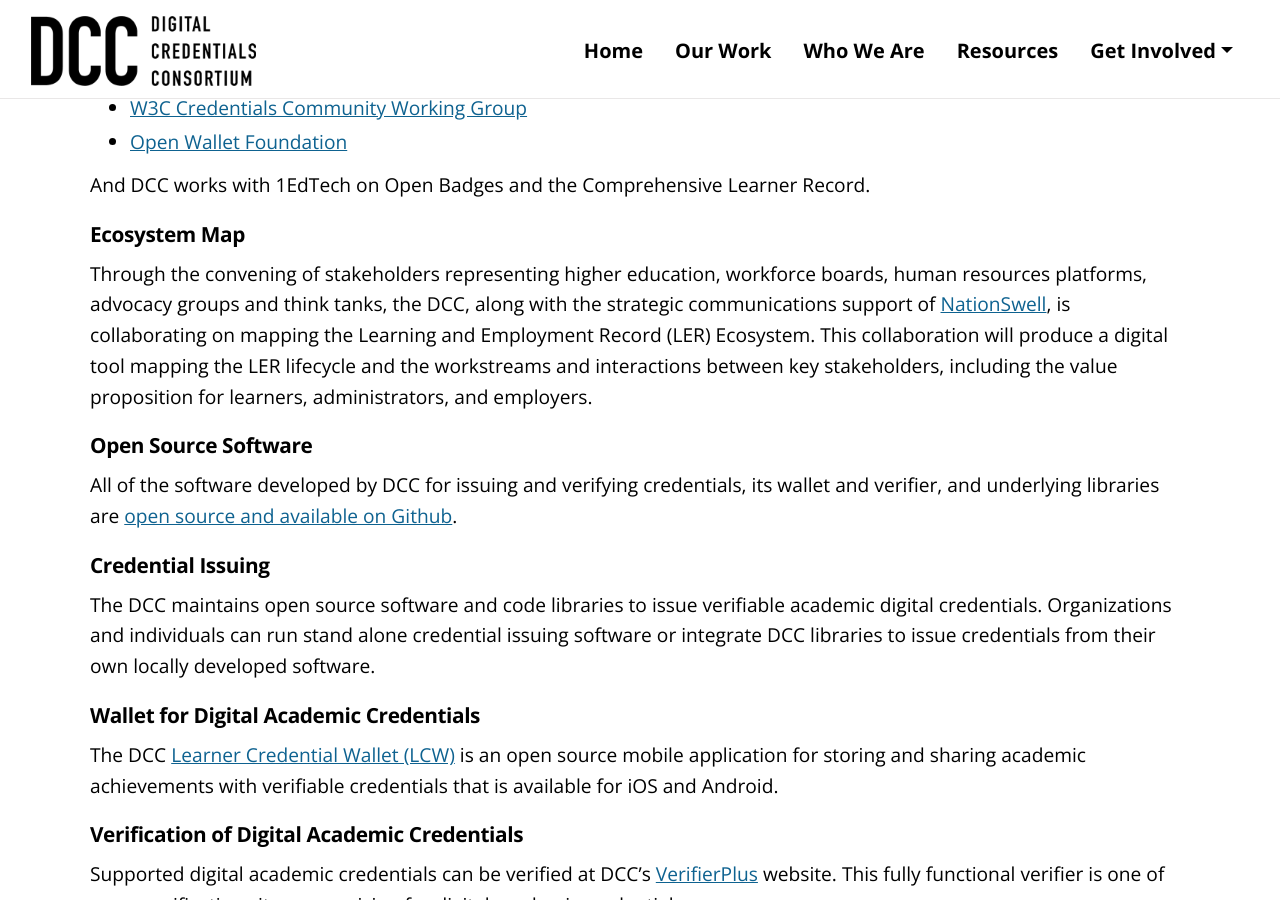
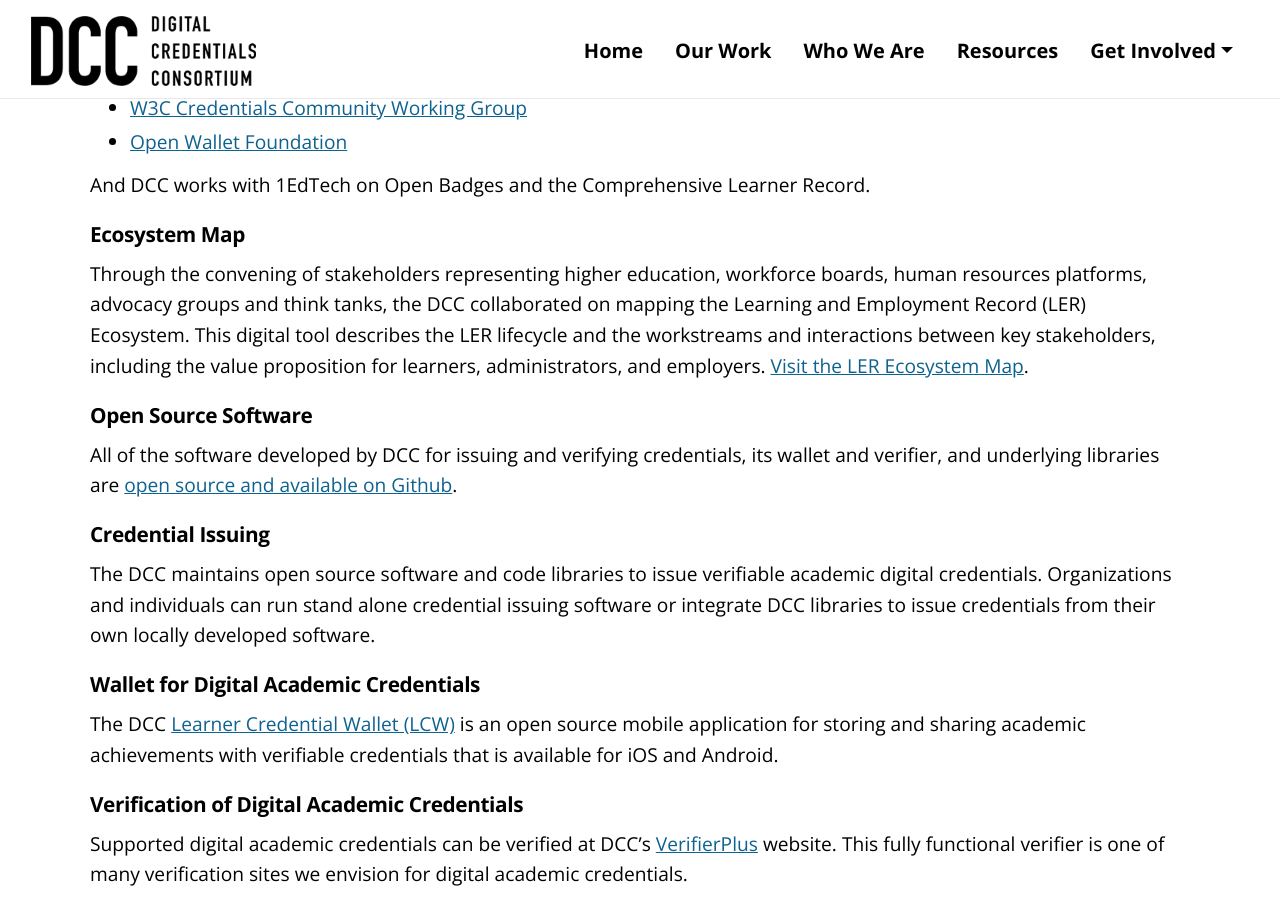
Before and after one commit to digitalcredentials/dcc-website, a Jekyll site: the page built from our-work.md, in a window 1280 px wide and 900 px high, scrolled down 1509 px. Built offline with Jekyll 4.4.1, drawn with Linux system fonts in a browser that asks for light colours.

Commit message:
Update our-work.md

```diff
--- a/our-work.md
+++ b/our-work.md
@@ -59,7 +59,7 @@
 And DCC works with 1EdTech on Open Badges and the Comprehensive Learner Record.
 
 ### Ecosystem Map
-Through the convening of stakeholders representing higher education, workforce boards, human resources platforms, advocacy groups and think tanks, the DCC, along with the strategic communications support of [NationSwell](https://nationswell.com/), is collaborating on mapping the Learning and Employment Record (LER) Ecosystem. This collaboration will produce a digital tool mapping the LER lifecycle and the workstreams and interactions between key stakeholders, including the value proposition for learners, administrators, and employers.
+Through the convening of stakeholders representing higher education, workforce boards, human resources platforms, advocacy groups and think tanks, the DCC collaborated on mapping the Learning and Employment Record (LER) Ecosystem. This digital tool describes the LER lifecycle and the workstreams and interactions between key stakeholders, including the value proposition for learners, administrators, and employers. [Visit the LER Ecosystem Map](https://lermap.t3networkhub.org/).
 
 ### Open Source Software
 All of the software developed by DCC for issuing and verifying credentials, its wallet and verifier, and underlying libraries are [open source and available on Github](https://github.com/digitalcredentials/).
```
